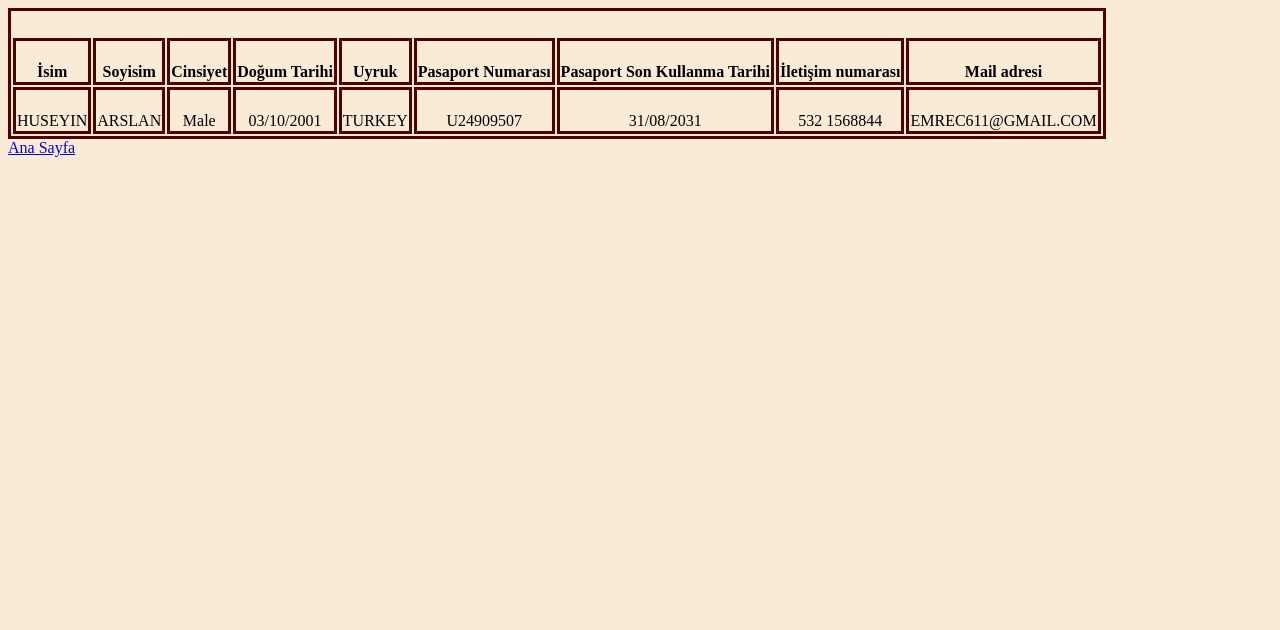
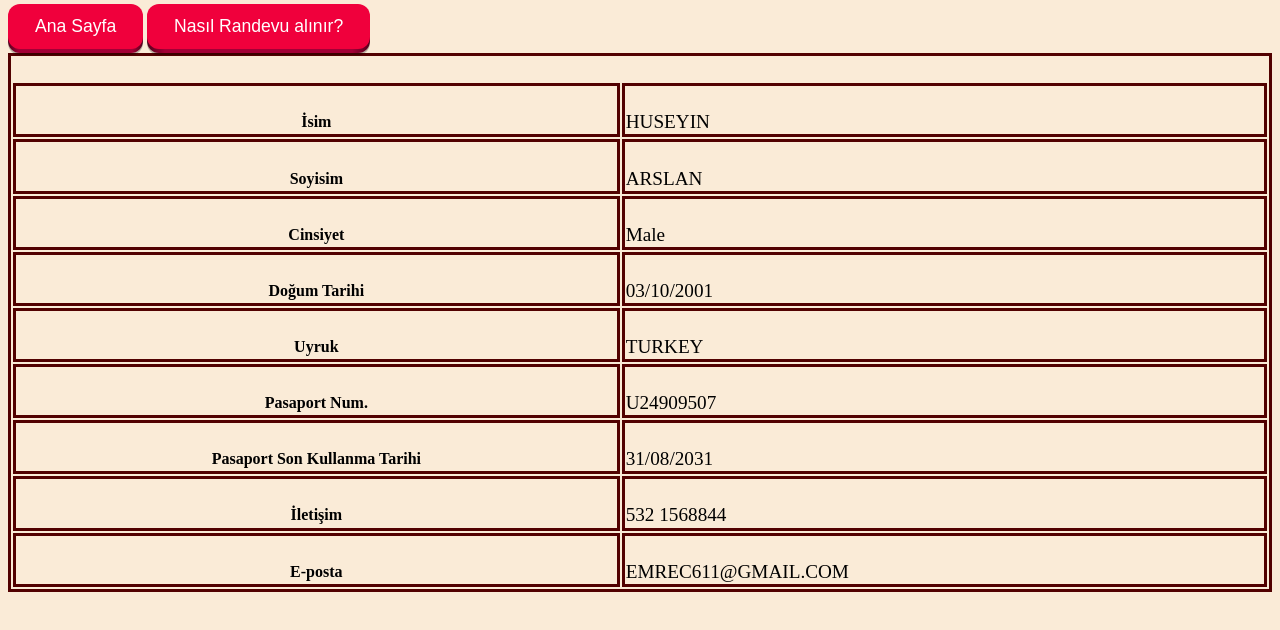
Before and after one commit to emrecndmr/bountyhunt, a plain HTML site: page personFour.html in a window 1280 px wide. Drawn offline with Linux system fonts and the light colour scheme.

Commit message:
Update personFour.html

```diff
--- a/personFour.html
+++ b/personFour.html
@@ -8,7 +8,7 @@
 <head>
     <meta charset="utf-8">
     <meta http-equiv="X-UA-Compatible" content="IE=edge">
-    <title>Kişi 1</title>
+    <title>Kişi 4</title>
     <meta name="description" content="">
     <meta name="viewport" content="width=device-width, initial-scale=1">
 </head>
@@ -25,33 +25,142 @@
             border: 3px solid rgb(82, 1, 1);
             padding-top: 2%;
         }
+
+        td {
+            font-size: larger;
+        }
+
+        button {
+            position: relative;
+            border: none;
+            background: transparent;
+            padding: 0;
+            cursor: pointer;
+            outline-offset: 4px;
+            transition: filter 250ms;
+            user-select: none;
+            touch-action: manipulation;
+        }
+
+        .shadow {
+            position: absolute;
+            top: 0;
+            left: 0;
+            width: 100%;
+            height: 100%;
+            border-radius: 12px;
+            background: hsl(0deg 0% 0% / 0.25);
+            will-change: transform;
+            transform: translateY(2px);
+            transition: transform 600ms cubic-bezier(.3, .7, .4, 1);
+        }
+
+        .edge {
+            position: absolute;
+            top: 0;
+            left: 0;
+            width: 100%;
+            height: 100%;
+            border-radius: 12px;
+            background: linear-gradient(to left,
+                    hsl(340deg 100% 16%) 0%,
+                    hsl(340deg 100% 32%) 8%,
+                    hsl(340deg 100% 32%) 92%,
+                    hsl(340deg 100% 16%) 100%);
+        }
+
+        .front {
+            display: block;
+            position: relative;
+            padding: 12px 27px;
+            border-radius: 12px;
+            font-size: 1.1rem;
+            color: white;
+            background: hsl(345deg 100% 47%);
+            will-change: transform;
+            transform: translateY(-4px);
+            transition: transform 600ms cubic-bezier(.3, .7, .4, 1);
+        }
+
+        button:hover {
+            filter: brightness(110%);
+        }
+
+        button:hover .front {
+            transform: translateY(-6px);
+            transition: transform 250ms cubic-bezier(.3, .7, .4, 1.5);
+        }
+
+        button:active .front {
+            transform: translateY(-2px);
+            transition: transform 34ms;
+        }
+
+        button:hover .shadow {
+            transform: translateY(4px);
+            transition: transform 250ms cubic-bezier(.3, .7, .4, 1.5);
+        }
+
+        button:active .shadow {
+            transform: translateY(1px);
+            transition: transform 34ms;
+        }
+
+        button:focus:not(:focus-visible) {
+            outline: none;
+        }
     </style>
-
-    <table style="text-align: center;">
+    <a href="index.html"> <button>
+      <span class="shadow"></span>
+      <span class="edge"></span>
+       <span class="front text"> Ana Sayfa
+        </span>
+      </button></a>
+      <a href="howto.html"> <button id="howto">
+        <span class="shadow"></span>
+        <span class="edge"></span>
+         <span class="front text"> Nasıl Randevu alınır?
+          </span>
+        </button></a>
+    <table style="width:100%">
         <tr>
             <th>İsim</th>
-            <th>Soyisim</th>
-            <th>Cinsiyet</th>
-            <th>Doğum Tarihi</th>
-            <th>Uyruk</th>
-            <th>Pasaport Numarası</th>
-            <th>Pasaport Son Kullanma Tarihi</th>
-            <th>İletişim numarası</th>
-            <th>Mail adresi</th>
+            <td>HUSEYIN</td>
         </tr>
         <tr>
-            <td>HUSEYIN</td>
+            <th>Soyisim</th>
             <td>ARSLAN</td>
+        </tr>
+        <tr>
+            <th>Cinsiyet</th>
             <td>Male</td>
+        </tr>
+        <tr>
+            <th>Doğum Tarihi</th>
             <td>03/10/2001</td>
+        </tr>
+        <tr>
+            <th>Uyruk</th>
             <td>TURKEY</td>
+        </tr>
+        <tr>
+            <th>Pasaport Num.</th>
             <td>U24909507</td>
+        </tr>
+        <tr>
+            <th>Pasaport Son Kullanma Tarihi</th>
             <td>31/08/2031</td>
+        </tr>
+        <tr>
+            <th>İletişim</th>
             <td>532 1568844</td>
+        </tr>
+        <tr>
+            <th>E-posta</th>
             <td>EMREC611@GMAIL.COM</td>
         </tr>
     </table>
-    <a href="index.html">Ana Sayfa</a>
+
 
 
 
```
